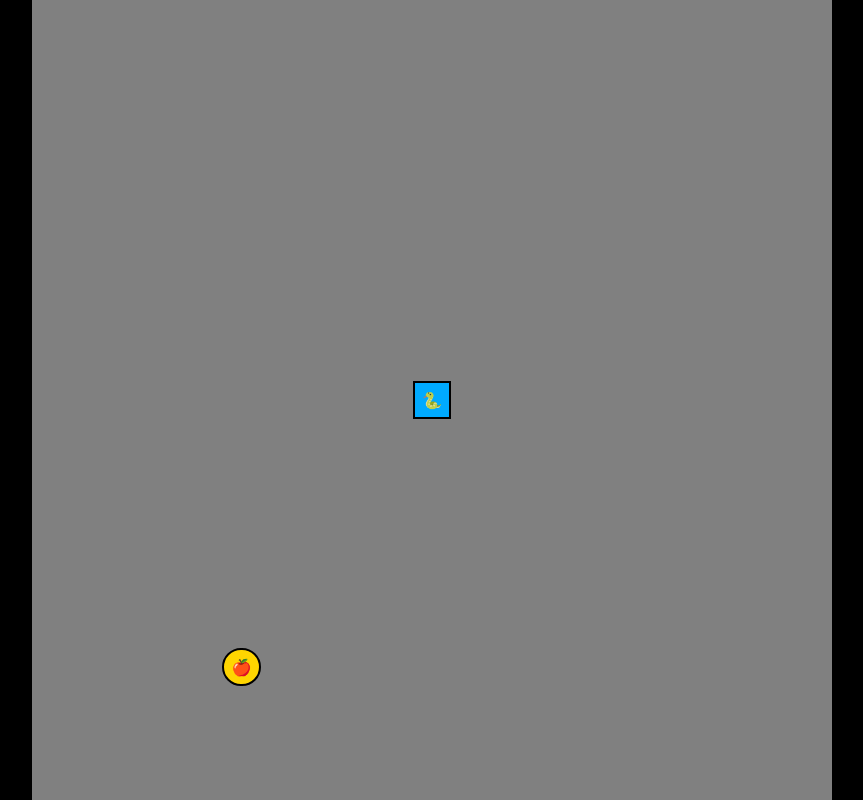
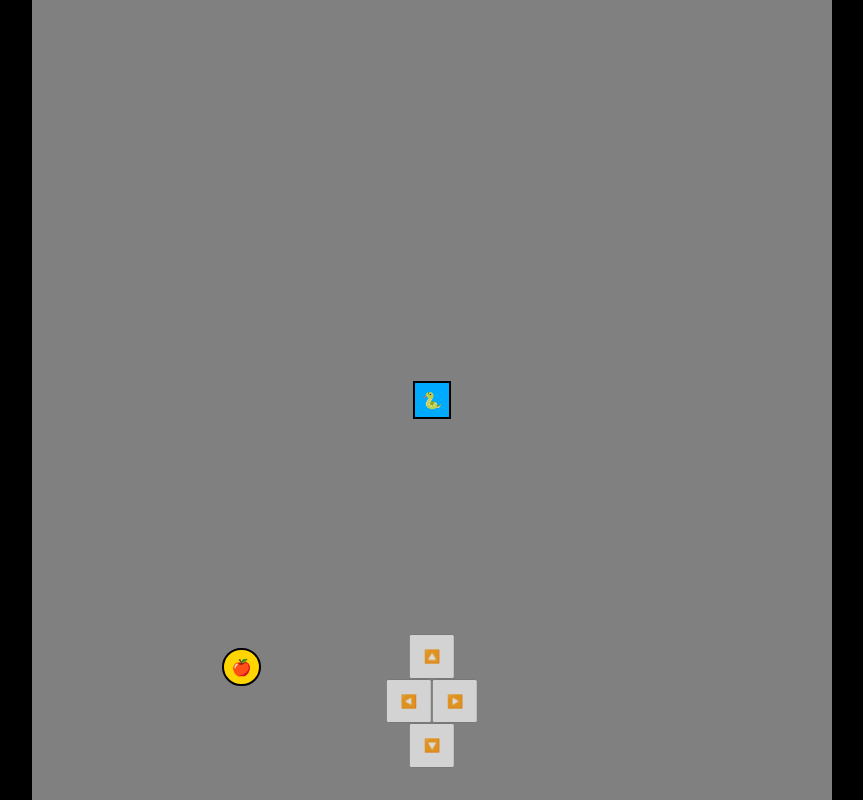
Before and after one commit to luvagu/react-snake-game, a React (Create React App) app: page / in a window 1280 px wide. Shown: the whole page, without its empty margins (208-1071 px from the left). Built offline with nearby package versions, Linux system fonts and the light colour scheme.

Commit message:
added alternative floating controls

```diff
--- a/src/App.jsx
+++ b/src/App.jsx
@@ -1,10 +1,11 @@
-import { useCallback, useEffect, useRef, useState } from 'react'
+import { Fragment, useCallback, useEffect, useRef, useState } from 'react'
 import { SNAKE_SPEED, updateSnake, onSnake } from './utils/snake'
 import { getRandomFoodCoords } from './utils/food'
+import { checkDeath } from './utils/game'
 
 import Snake from './components/Snake'
 import Food from './components/Food'
-import { checkDeath } from './utils/game'
+import FloatingArrows from './components/FloatingArrows'
 
 function App() {
 	const [snakeBody, setSnakeBody] = useState([{ x: 11, y: 11 }])
@@ -14,7 +15,8 @@ function App() {
 	const requestRef = useRef()
 	const previousTimeRef = useRef(0)
 
-	const animate = useCallback((currentTS) => {
+	const animate = useCallback(
+		currentTS => {
 			if (checkDeath(snakeBody, foodBlock)) {
 				if (window.confirm('You lose!, Restart game?')) {
 					window.location = '/react-snake-game/'
@@ -38,10 +40,12 @@ function App() {
 			setSnakeBody([
 				...updateSnake(inputDirection.current, snakeBody, foodBlock),
 			])
-		}, [snakeBody, foodBlock])
+		},
+		[snakeBody, foodBlock]
+	)
 
-	const userInputDirection = e => {
-		switch (e.key) {
+	const userInputDirection = (e, name = false) => {
+		switch (name ? name : e.key) {
 			case 'ArrowUp':
 				if (inputDirection.current.y !== 0) break
 				inputDirection.current = { x: 0, y: -1 }
@@ -74,12 +78,15 @@ function App() {
 	}, [])
 
 	return (
+		<Fragment>
 			<div className='board'>
 				{snakeBody.map((segment, idx) => (
 					<Snake key={idx} coords={segment} />
 				))}
 				{foodBlock && <Food coords={foodBlock} />}
 			</div>
+			<FloatingArrows handler={userInputDirection} />
+		</Fragment>
 	)
 }
 
--- /dev/null
+++ b/src/components/FloatingArrows.jsx
@@ -0,0 +1,20 @@
+const Button = ({ handler, icon }) => (
+	<button onClick={handler} type='button'>
+		{icon}
+	</button>
+)
+
+function FloatingArrows({ handler }) {
+	return (
+		<div className='floating-arrows'>
+			<Button handler={() => handler(null, 'ArrowUp')} icon='🔼' />
+			<div>
+				<Button handler={() => handler(null, 'ArrowLeft')} icon='◀️' />
+				<Button handler={() => handler(null, 'ArrowRight')} icon='▶️' />
+			</div>
+			<Button handler={() => handler(null, 'ArrowDown')} icon='🔽' />
+		</div>
+	)
+}
+
+export default FloatingArrows
--- a/src/index.css
+++ b/src/index.css
@@ -15,6 +15,7 @@ body {
 	justify-content: center;
 	align-items: center;
 	background-color: black;
+	position: relative;
 }
 
 .board {
@@ -30,23 +31,41 @@ body {
 	display: grid;
 	place-items: center;
 	position: relative;
-  background-color: hsl(200, 100%, 50%);
-  border: .25vmin solid black;
+	background-color: hsl(200, 100%, 50%);
+	border: 0.25vmin solid black;
 }
 
 .snake::before {
-	content: "🐍";
+	content: '🐍';
 }
 
 .food {
 	display: grid;
 	place-items: center;
 	position: relative;
-  background-color: hsl(50, 100%, 50%);
-  border: .25vmin solid black;
+	background-color: hsl(50, 100%, 50%);
+	border: 0.25vmin solid black;
 	border-radius: 50%;
 }
 
 .food::before {
-	content: "🍎";
+	content: '🍎';
 }
+
+.floating-arrows {
+	position: absolute;
+	bottom: 2rem;
+	left: 50%;
+	transform: translateX(-50%);
+	display: flex;
+	flex-direction: column;
+	justify-content: center;
+	align-items: center;
+}
+
+.floating-arrows button {
+	cursor: pointer;
+	padding: .8rem;
+	opacity: .75;
+	/* background-color: whitesmoke; */
+}
```
Lines whose indentation alone changed are shown as unchanged.
